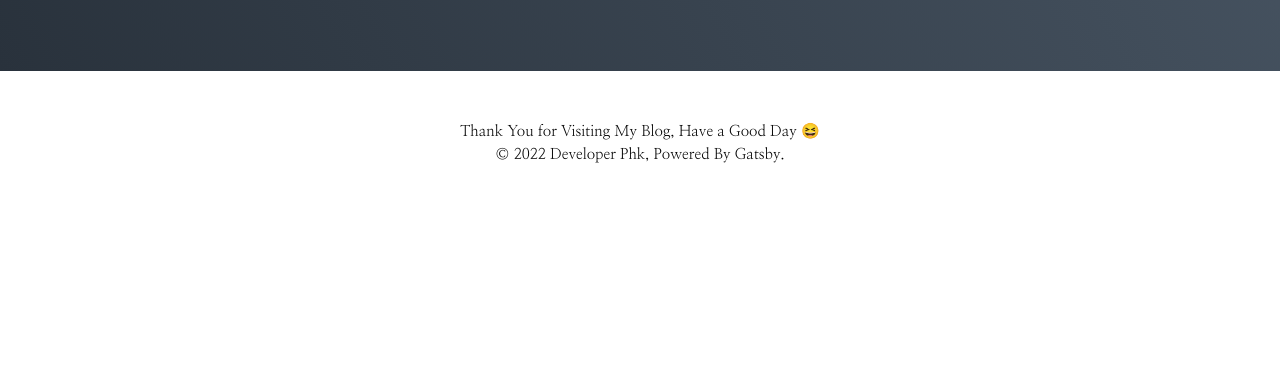
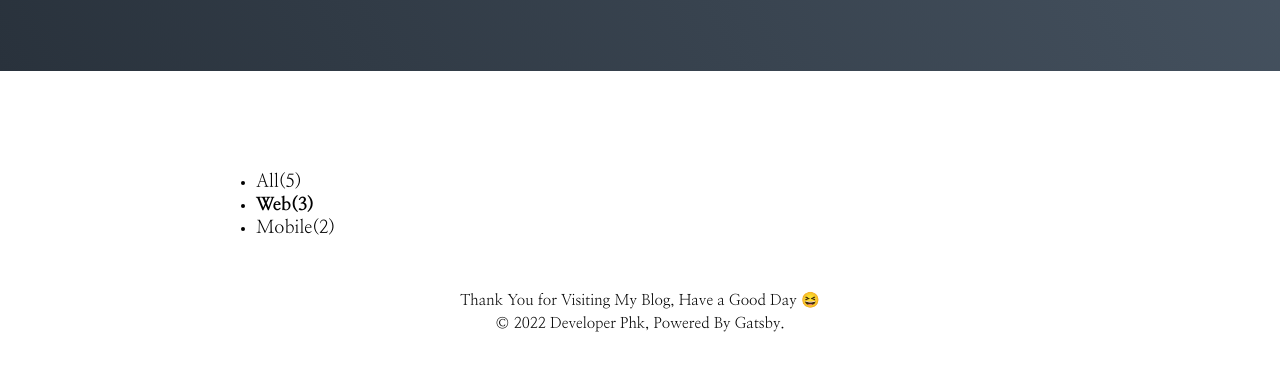
Before and after one commit to phk9436/gatsbyBlog, a Gatsby site in the folder myapp/: page / in a window 1280 px wide. Shown: the part 329-700 px from the top of the page. Built offline with nearby package versions, Linux system fonts and the light colour scheme; Gatsby itself is replaced by a stand-in of ours.

Commit message:
categoryList, styled props type

```diff
--- a/myapp/gatsby-config.js
+++ b/myapp/gatsby-config.js
@@ -17,7 +17,7 @@
     `gatsby-transformer-sharp`,
     `gatsby-plugin-sharp`,
     {
-      resolve: 'gatsby-plugin-typescript',
+      resolve: "gatsby-plugin-typescript",
       options: {
         isTSX: true,
         allExtensions: true,
--- a/myapp/src/components/Common/GlobalStyle.tsx
+++ b/myapp/src/components/Common/GlobalStyle.tsx
@@ -1,4 +1,4 @@
-import React from 'react'
+import React from "react"
 import { Global, css } from "@emotion/react"
 
 const defaultStyle = css`
--- /dev/null
+++ b/myapp/src/components/Main/CategoryList.tsx
@@ -0,0 +1,59 @@
+import React, {ReactNode} from "react"
+import styled from "@emotion/styled"
+import { Link } from "gatsby"
+
+export interface CategoryListProps {
+  selectedCategory: string
+  categoryList: {
+    [key: string]: number
+  }
+}
+
+interface GatsbyLinkProps {
+  children: ReactNode;
+  className?: string;
+  to: string;
+  active: boolean;
+}
+
+
+function CategoryList({ selectedCategory, categoryList }: CategoryListProps) {
+  console.log(Object.entries(categoryList), categoryList)
+  return (
+    <CategoryListWrapper>
+      <ul>
+        {Object.entries(categoryList).map(([name, count]) => (
+          <li key={name}>
+            <CategoryItem
+              to={`/?category=${name}`}
+              active={name === selectedCategory}
+            >
+              {name}({count})
+            </CategoryItem>
+          </li>
+        ))}
+      </ul>
+    </CategoryListWrapper>
+  )
+}
+
+export default CategoryList
+
+const CategoryListWrapper = styled.div`
+  display: flex;
+  flex-wrap: wrap;
+  width: 768px;
+  margin: 100px auto 0;
+`
+
+const CategoryItem = styled(({ active, ...props }:GatsbyLinkProps) => <Link {...props} />)`
+  margin-right: 20px;
+  padding: 5px 0;
+  font-size: 18px;
+  font-weight: ${({ active }) => (active ? "800" : "400")};
+  cursor: pointer;
+
+  &:last-of-type {
+    margin-right: 0;
+  }
+`
--- a/myapp/src/components/Main/Intro.tsx
+++ b/myapp/src/components/Main/Intro.tsx
@@ -1,6 +1,6 @@
-import React from 'react'
-import styled from '@emotion/styled'
-import ProfileImage from 'components/Main/ProfileImg'
+import React from "react"
+import styled from "@emotion/styled"
+import ProfileImage from "components/Main/ProfileImg"
 
 function Intro() {
   return (
--- a/myapp/src/components/Main/ProfileImg.tsx
+++ b/myapp/src/components/Main/ProfileImg.tsx
@@ -1,4 +1,4 @@
-import React from 'react'
+import React from "react"
 import styled from "@emotion/styled"
 
 // 자신이 원하는 프로필 이미지 링크로 설정해주세요.=
--- a/myapp/src/pages/index.tsx
+++ b/myapp/src/pages/index.tsx
@@ -1,17 +1,21 @@
 import * as React from "react"
-import { Link } from "gatsby"
-import { Global } from "@emotion/react"
 import GlobalStyle from "components/Common/GlobalStyle"
 import styled from "@emotion/styled"
-import ProfileImage from "components/Main/ProfileImg"
 import Intro from "components/Main/Intro"
 import Footer from "components/Common/Footer"
+import CategoryList from "components/Main/CategoryList"
 
+export const CATEGORY_LIST = {
+  All: 5,
+  Web: 3,
+  Mobile: 2,
+}
 const IndexPage = () => {
   return (
     <Container>
       <GlobalStyle />
       <Intro />
+      <CategoryList selectedCategory="Web" categoryList={CATEGORY_LIST}/>
       <Footer />
     </Container>
   )
```
Also changed, not shown: myapp/src/components/Common/Footer.tsx (+5 -5 lines). Lines whose indentation alone changed are shown as unchanged.
